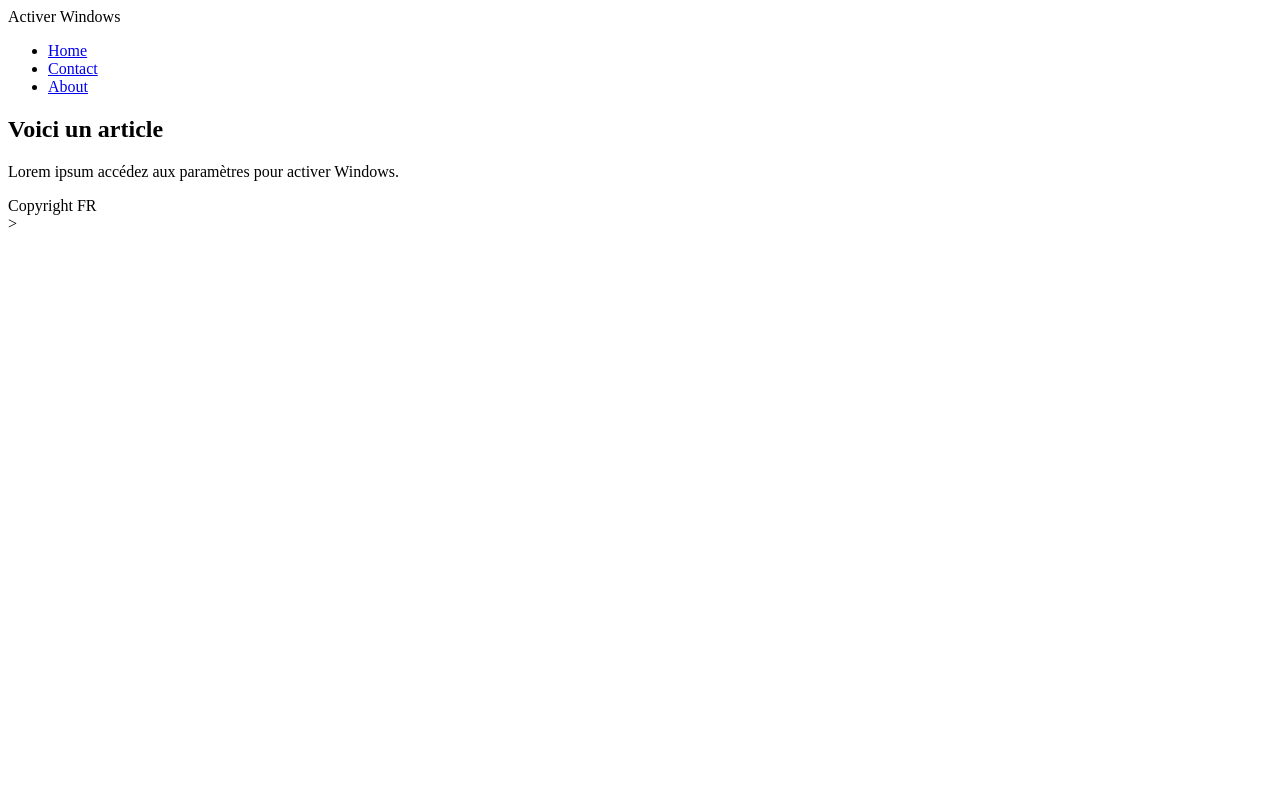
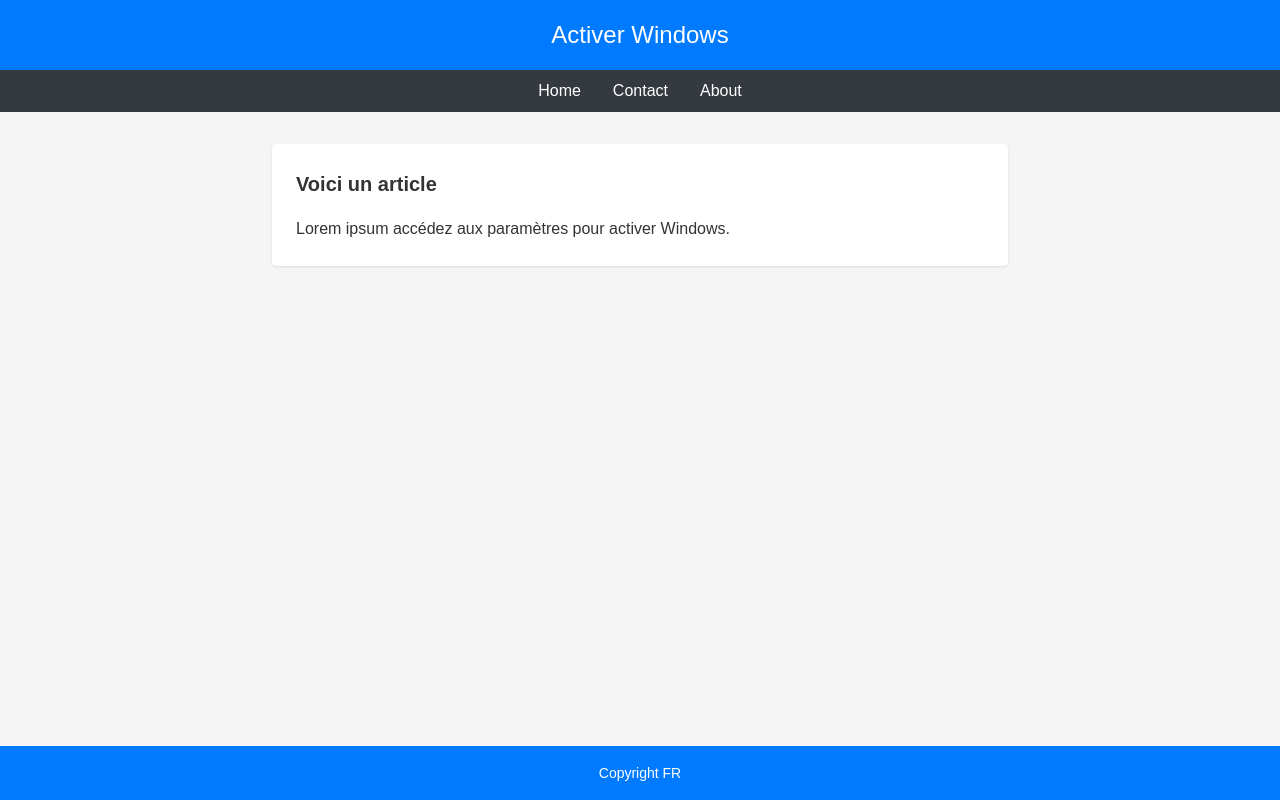
Before and after one commit to frojoniaina/frdevops, a plain HTML site: page index.html in a window 1280 px wide. Drawn offline with Linux system fonts and the light colour scheme.

Commit message:
Ajout de premier css et js

```diff
--- /dev/null
+++ b/css/main.css
@@ -0,0 +1,80 @@
+/* Réinitialisation des marges et des paddings pour un rendu uniforme */
+* {
+    margin: 0;
+    padding: 0;
+    box-sizing: border-box;
+}
+
+/* Styles globaux */
+body {
+    font-family: Arial, sans-serif;
+    line-height: 1.6;
+    color: #333;
+    background-color: #f5f5f5;
+}
+
+/* Styles de l'en-tête */
+header {
+    background-color: #007bff;
+    color: #fff;
+    text-align: center;
+    padding: 1rem;
+    font-size: 1.5rem;
+}
+
+/* Styles de la navigation */
+nav {
+    background-color: #343a40;
+}
+
+nav ul {
+    list-style: none;
+    display: flex;
+    justify-content: center;
+    padding: 0.5rem 0;
+}
+
+nav ul li {
+    margin: 0 1rem;
+}
+
+nav ul li a {
+    color: #fff;
+    text-decoration: none;
+    font-size: 1rem;
+}
+
+nav ul li a:hover {
+    text-decoration: underline;
+}
+
+/* Styles du contenu principal */
+main {
+    padding: 2rem;
+    max-width: 800px;
+    margin: 0 auto;
+}
+
+section {
+    background-color: #fff;
+    padding: 1.5rem;
+    border-radius: 4px;
+    box-shadow: 0 1px 3px rgba(0, 0, 0, 0.1);
+}
+
+h2 {
+    margin-bottom: 1rem;
+    font-size: 1.25rem;
+}
+
+/* Styles du pied de page */
+footer {
+    background-color: #007bff;
+    color: #fff;
+    text-align: center;
+    padding: 1rem;
+    font-size: 0.875rem;
+    position: fixed;
+    width: 100%;
+    bottom: 0;
+}
--- a/index.html
+++ b/index.html
@@ -3,15 +3,17 @@
 <head>
 	<meta charset="UTF-8">
 	<meta name="viewport" content="width=device-width, initial-scale=1.0">
-	<title></title>
+	<title>Activation windows</title>
+	<link rel="stylesheet" type="text/css" href="css/main.css">
+	<script type="text/javascript" src="js/main.js"></script>
 </head>
 <body>
 	<header>Activer Windows</header>
 	<nav aria-label="Menu-principal">
 		<ul>
 			<li><a href="#home">Home</a></li>
-			<li><a href="#home">Contact</a></li>
-			<li><a href="#home">About</a></li>
+			<li><a href="#contact">Contact</a></li>
+			<li><a href="#about">About</a></li>
 		</ul>
 	</nav>
 	<main>
@@ -22,4 +24,4 @@
 	</main>
 	<footer>Copyright FR</footer>
 </body>
-</html>>
+</html>
--- /dev/null
+++ b/js/main.js
@@ -0,0 +1 @@
+alert('Alerte coockies');
```
